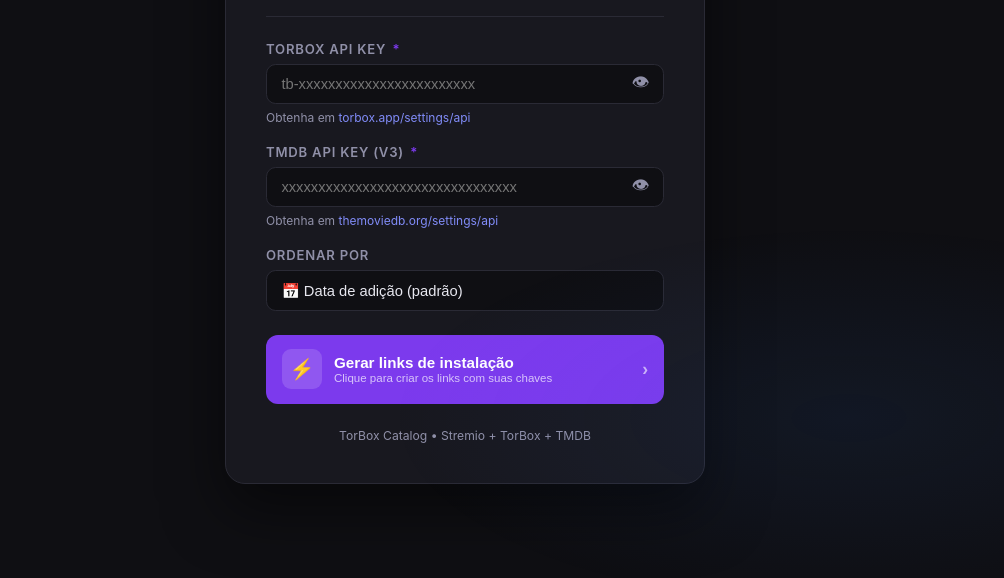
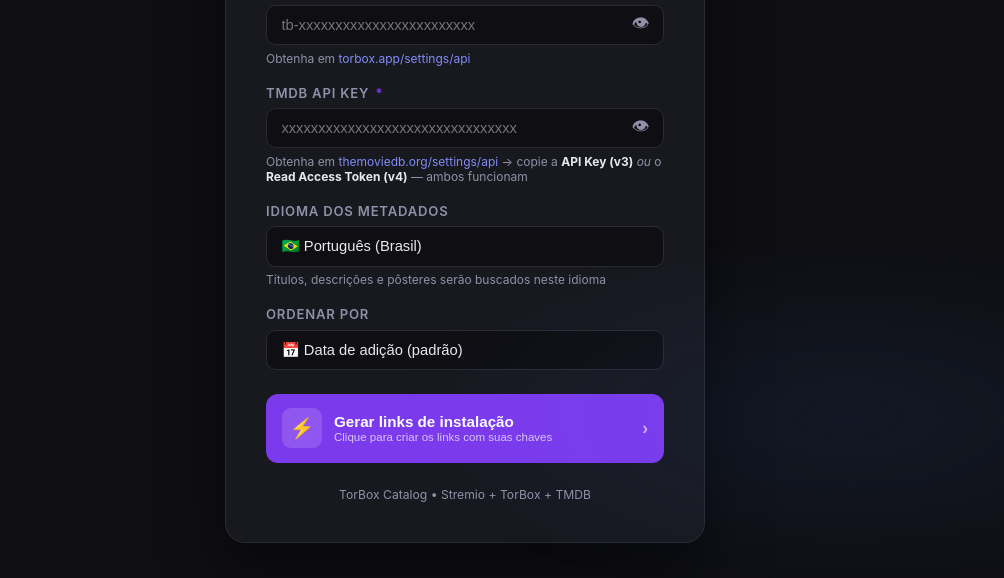
Before and after one commit to viniciusss500/tbmedia, a website: page configure.html in a window 1280 px wide. Shown: the part 222-800 px from the top of the page, without its empty margins (175-1179 px from the left). Drawn offline with Linux system fonts and the light colour scheme.

Commit message:
Update configure.html

```diff
--- a/configure.html
+++ b/configure.html
@@ -157,12 +157,27 @@
   </div>
 
   <div class="field">
-    <label>TMDB API Key (v3) <span class="req">*</span></label>
+    <label>TMDB API Key <span class="req">*</span></label>
     <div class="input-wrap">
       <input type="password" id="tmdbApiKey" placeholder="xxxxxxxxxxxxxxxxxxxxxxxxxxxxxxxx" autocomplete="off" />
       <button class="toggle-btn" type="button" onclick="toggleVis('tmdbApiKey',this)">👁</button>
     </div>
-    <p class="field-hint">Obtenha em <a href="https://www.themoviedb.org/settings/api" target="_blank">themoviedb.org/settings/api</a></p>
+    <p class="field-hint">Obtenha em <a href="https://www.themoviedb.org/settings/api" target="_blank">themoviedb.org/settings/api</a> → copie a <strong style="color:var(--text)">API Key (v3)</strong> <em>ou</em> o <strong style="color:var(--text)">Read Access Token (v4)</strong> — ambos funcionam</p>
+  </div>
+
+  <div class="field">
+    <label>Idioma dos metadados</label>
+    <select id="lang">
+      <option value="pt-BR">🇧🇷 Português (Brasil)</option>
+      <option value="pt-PT">🇵🇹 Português (Portugal)</option>
+      <option value="en-US">🇺🇸 English</option>
+      <option value="es-ES">🇪🇸 Español</option>
+      <option value="fr-FR">🇫🇷 Français</option>
+      <option value="de-DE">🇩🇪 Deutsch</option>
+      <option value="it-IT">🇮🇹 Italiano</option>
+      <option value="ja-JP">🇯🇵 日本語</option>
+    </select>
+    <p class="field-hint">Títulos, descrições e pôsteres serão buscados neste idioma</p>
   </div>
 
   <div class="field">
@@ -229,6 +244,7 @@
     const torboxApiKey = document.getElementById('torboxApiKey').value.trim();
     const tmdbApiKey   = document.getElementById('tmdbApiKey').value.trim();
     const sortBy       = document.getElementById('sortBy').value;
+    const lang         = document.getElementById('lang').value;
 
     let valid = true;
     [['torboxApiKey', torboxApiKey], ['tmdbApiKey', tmdbApiKey]].forEach(([id, val]) => {
@@ -238,7 +254,7 @@
     });
     if (!valid) return;
 
-    const encoded     = encodeConfig({ torboxApiKey, tmdbApiKey, sortBy });
+    const encoded     = encodeConfig({ torboxApiKey, tmdbApiKey, sortBy, lang });
     const origin      = window.location.origin;
     const manifestUrl = `${origin}/${encoded}/manifest.json`;
 
```
